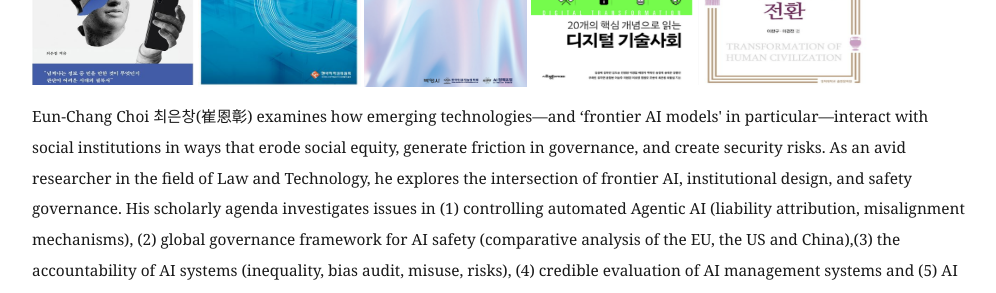
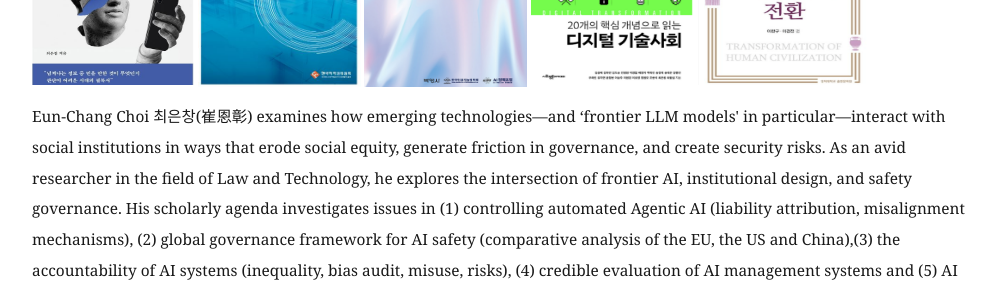
Before and after one commit to eunchangchoi/eunchangchoi.github.io, a Jekyll site: the page built from index.md, in a window 1280 px wide and 900 px high, scrolled down 339 px. Shown: the part 154-447 px from the top of the window, without its empty margins (68-1064 px from the left). Built offline with Jekyll 4.4.1, drawn with Linux system fonts in a browser that asks for light colours; some of the changed text lies outside the part shown.

Commit message:
Update index.md

```diff
--- a/index.md
+++ b/index.md
@@ -21,7 +21,7 @@ title: "Eun-Chang Choi 최은창"
   <a href="https://sapyoung.com/bbs/board.php?bo_table=booklist2&wr_id=431"> <img style="vertical-align:top;height:200px;width:163px;" src="images/book9.png"></a>
   <a href= "https://product.kyobobook.co.kr/detail/S000219725334"><img style="vertical-align:top;height:200px;width:171px;" src="images/book10.jpeg"> </a>
  <br>
-<p style="font-size:1.1em"> Eun-Chang Choi 최은창(崔恩彰) examines how emerging technologies—and ‘frontier AI models' in particular—interact with social institutions in ways that erode social equity, generate friction in governance, and create security risks. As an avid researcher in the field of Law and Technology, he explores the intersection of frontier AI, institutional design, and safety governance. His scholarly agenda investigates issues in (1) controlling automated Agentic AI (liability attribution, misalignment mechanisms), (2) global governance framework for AI safety (comparative analysis of the EU, the US and China),(3) the accountability of AI systems (inequality, bias audit, misuse, risks), (4) credible evaluation of AI management systems and (5) AI in the courtroom and legal reasoning <br>
+<p style="font-size:1.1em"> Eun-Chang Choi 최은창(崔恩彰) examines how emerging technologies—and ‘frontier LLM models' in particular—interact with social institutions in ways that erode social equity, generate friction in governance, and create security risks. As an avid researcher in the field of Law and Technology, he explores the intersection of frontier AI, institutional design, and safety governance. His scholarly agenda investigates issues in (1) controlling automated Agentic AI (liability attribution, misalignment mechanisms), (2) global governance framework for AI safety (comparative analysis of the EU, the US and China),(3) the accountability of AI systems (inequality, bias audit, misuse, risks), (4) credible evaluation of AI management systems and (5) AI in the courtroom and legal reasoning <br>
   <br>
     Previously, he was a Fellow of <a href="https://law.yale.edu/isp"> the Information Society Project, Yale Law School</a> for which he served as a coordinator of Harvard-Yale-MIT Cyberscholar Working Group. Prior to that, he was on a government scholarship holding an appointment as a Visiting Scholar at <a href="https://pcmlp.socleg.ox.ac.uk/about-us/"> Programme in Comparative Media Law and Policy(PCMLP)</a>, and <a href="https://www.law.ox.ac.uk/centres-institutes/centre-socio-legal-studies"> Centre for Socio-Legal Studies </a> at <a href="https://www.law.ox.ac.uk/"> Law Faculty, University of Oxford</a>. And he was elected as a fellow of <a href="https://www.stepi.re.kr/site/stepien/main.do"> Science and Technology Policy Institute(STEPI) of Korea </a>, a global think tank of science and technology, where he has conducted research on regulatory science.  <br>
      <br>
```
